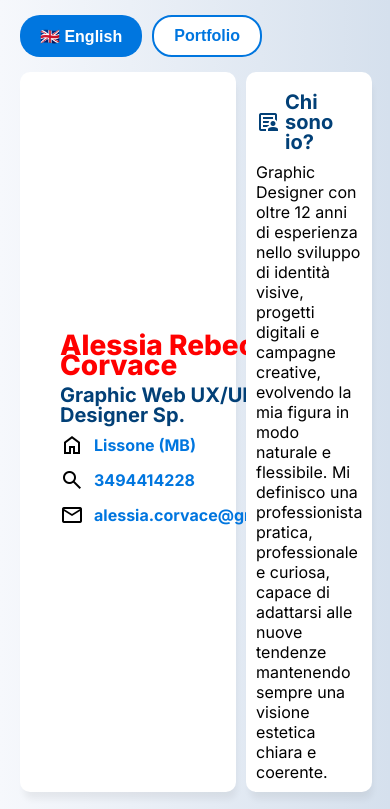
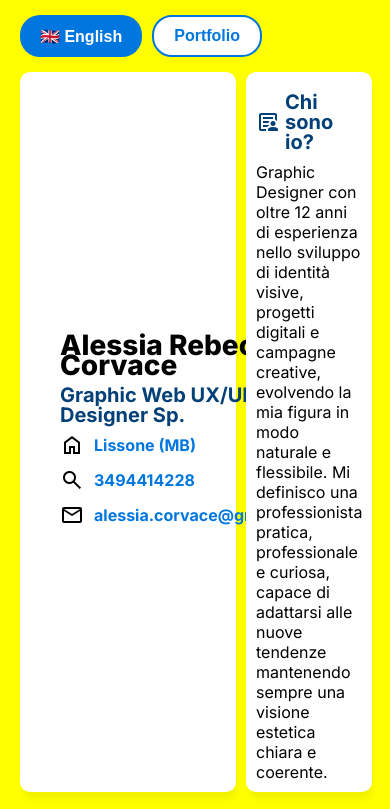
Before and after one commit to Albablue/curriculumvitaeale2026, a plain HTML site: page index.html in a window 390 px wide. Shown: the top 809 px of the page. Drawn offline with nearby package versions, Linux system fonts and the light colour scheme.

Commit message:
Test media

```diff
--- a/style.css
+++ b/style.css
@@ -263,12 +263,19 @@ a:hover {
 /*Responsive part*/
 
 @media (max-width: 600px) {
+  body {
+    background: yellow;
+  }
+}
+
+
+/*@media (max-width: 600px) {
   .maintitlecv {
     color: red !important;
   }
 }
 
-/*@media only screen and (min-width: 1367px) {
+@media only screen and (min-width: 1367px) {
   .progress-container {
     max-width: 220px;
   }
```
